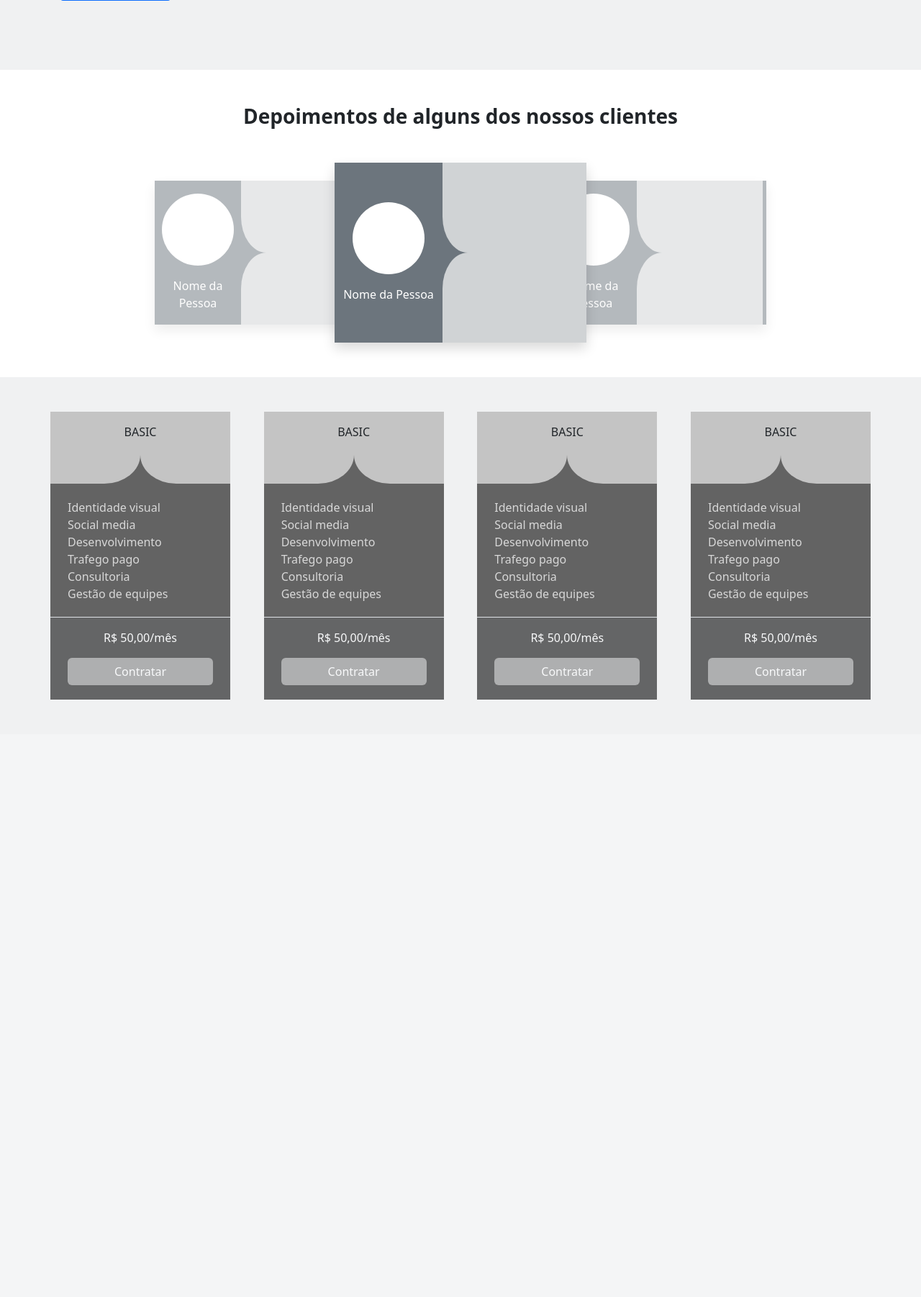
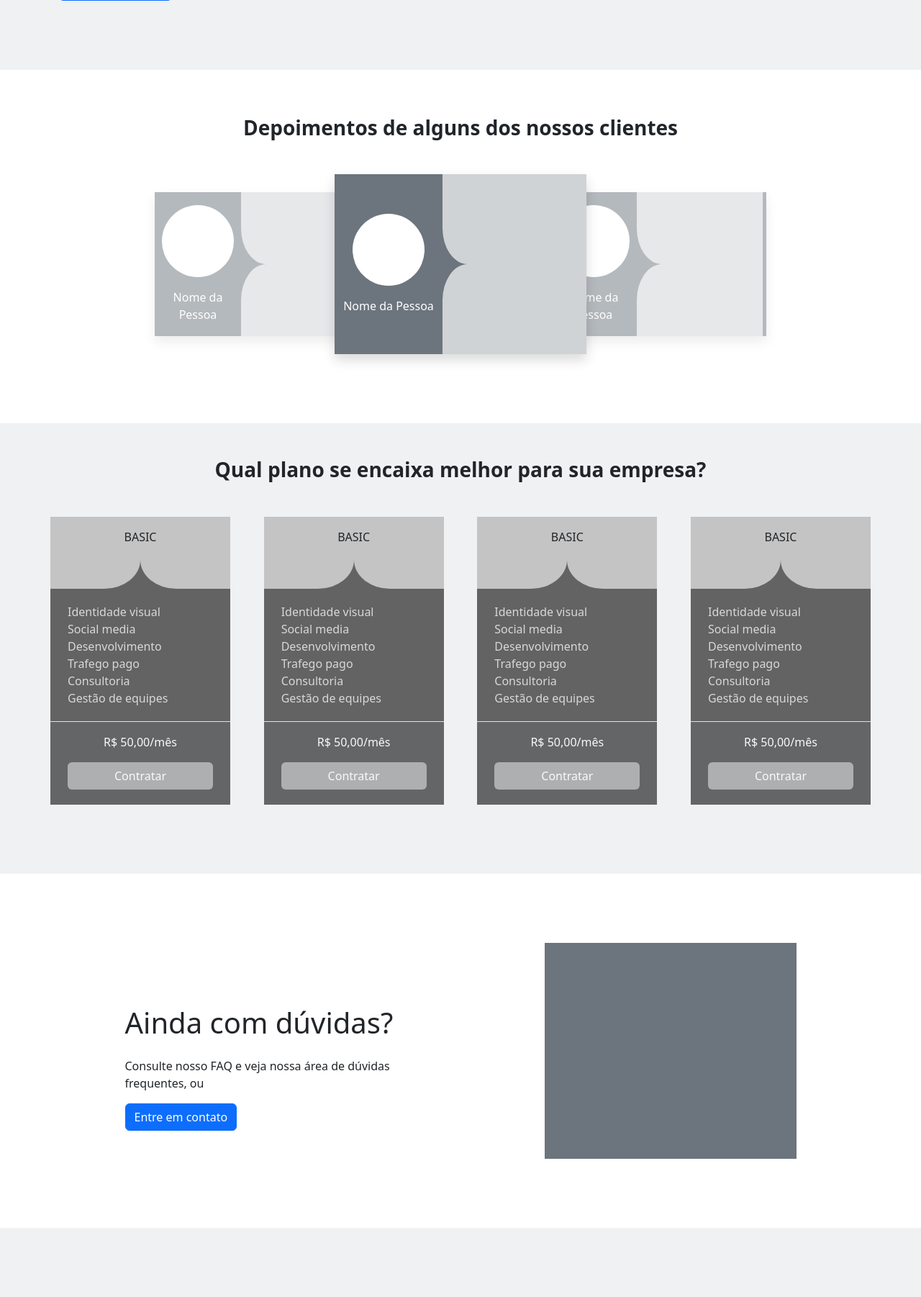
Before and after one commit to RodrigoChantel/Kallasa-Landing-page, a PHP site: page / in a window 1280 px wide. Shown: the part 2698-4500 px from the top of the page at 72% size. Before the commit the page ends 3670 px from the top, so only its background shows below. Run offline with PHP 8.4, Linux system fonts and the light colour scheme; some libraries are stand-ins or nearby versions.

Commit message:
NEW UPDATE

```diff
--- a/index.php
+++ b/index.php
@@ -4,12 +4,12 @@
 <meta charset="UTF-8">
     <meta http-equiv="X-UA-Compatible" content="IE=edge">
     <meta name="viewport" content="width=device-width, initial-scale=1.0">
-    <link href="http://192.168.0.100/kallasa.com.br/assets/css/style.css" rel="stylesheet" type="text/css">
+    <link href="./Assets/css/style.css" rel="stylesheet" type="text/css">
     <link href="./Assets/css/web-projects.css" rel="stylesheet" type="text/css">
     <link href="./Assets/css/web-assessments.css" rel="stylesheet" type="text/css">
     <link href="./Assets/css/web-plans.css" rel="stylesheet" type="text/css">
-    <link href="http://192.168.0.100/kallasa.com.br/assets/css/bootstrap.min.css" rel="stylesheet">
-    <link rel="icon" type="image/x-icon" href="http://192.168.0.100/kallasa.com.br/Assets/img/favicon/favicon.ico">
+    <link href="./Assets/css/bootstrap.min.css" rel="stylesheet">
+    <link rel="icon" type="image/x-icon" href="./Assets/img/favicon/favicon.ico">
     <title>Kallasa Mkt</title>
 </head>
 <body>
@@ -117,7 +117,7 @@
                         <div class="kallasa-box-solutions-right"></div>
                         <div class="kallasa-box-title d-inline position-absolute border">
                             <div class="container-fluid d-flex flex-row align-items-center justify-content-center" style="height: 175px; opacity:68%;">
-                            <img src="http://192.168.0.100/kallasa.com.br/assets/img/icons/analysis.svg" class="edit-img" alt="analysis">
+                            <img src="./Assets/img/icons/analysis.svg" class="edit-img" alt="analysis">
                             </div>
                             <div class="container-fluid mt-2" style="height: 175px;">
                             <h3 class="text-light text-start fs-5">Analytics</h3>
@@ -133,7 +133,7 @@
                         <div class="kallasa-box-solutions-right"></div>
                         <div class="kallasa-box-title d-inline position-absolute border">
                             <div class="container-fluid d-flex flex-row align-items-center justify-content-center" style="height: 175px; opacity:68%;">
-                            <img src="http://192.168.0.100/kallasa.com.br/assets/img/icons/people-search-one.svg" class="edit-img" alt="people search one">
+                            <img src="./Assets/img/icons/people-search-one.svg" class="edit-img" alt="people search one">
                             </div>
                             <div class="container-fluid mt-2" style="height: 175px;">
                             <h3 class="text-light text-start fs-6">Previsão do comportamento do cliente</h3>
@@ -149,7 +149,7 @@
                         <div class="kallasa-box-solutions-right"></div>
                         <div class="kallasa-box-title d-inline position-absolute border">
                             <div class="container-fluid d-flex flex-row align-items-center justify-content-center" style="height: 175px; opacity:68%;">
-                            <img src="http://192.168.0.100/kallasa.com.br/assets/img/icons/peoples-two.svg" class="edit-img" alt="peoples two">
+                            <img src="./Assets/img/icons/peoples-two.svg" class="edit-img" alt="peoples two">
                             </div>
                             <div class="container-fluid mt-2" style="height: 175px;">
                             <h3 class="text-light text-start fs-6">Estratégia orientada pelo ROI</h3>
@@ -228,8 +228,8 @@
 
         <!-- ASSESSMENTS -->
         <section class="section-03 w-100 bg-white py-5">
-            <h4 class="title fs-3 fw-bold text-center">Depoimentos de alguns dos nossos clientes</h4>
-            <div class="container-lg mt-5 d-flex flex-row flex-wrap justify-content-center align-items-center">
+            <h4 class="title fs-3 fw-bold text-center my-3">Depoimentos de alguns dos nossos clientes</h4>
+            <div class="container-lg my-5 d-flex flex-row flex-wrap justify-content-center align-items-center">
 
                 <div class="commit-box bg-secondary d-flex flex-nowrap shadow" style="z-index: 2;">
                     <div class="coomit-box-profile bg-secondary my-0 py-0 bg-secondary d-flex justify-content-center align-items-center flex-wrap">
@@ -275,7 +275,8 @@
 
         <!-- PLANS -->
         <section class="section-04 w-100 bg-secondary bg-opacity-10 py-5">
-            <div class="container-lg w-100 d-flex flex-row flex-wrap justify-content-between px-0">
+            <h4 class="title fs-3 fw-bold text-center mb-5">Qual plano se encaixa melhor para sua empresa?</h4>
+            <div class="container-lg w-100 d-flex flex-row mb-5 flex-wrap justify-content-between px-0">
                 <div class="plan-price d-flex flex-wrap">
                     <div class="plan-price-left"></div>
                     <div class="plan-price-right"></div>
@@ -359,11 +360,32 @@
 
             </div>
         </section>
+
+        <!-- QUESTIONS -->
+        <section class="section-03 w-100 bg-white py-5">
+            <div class="container-lg h-100 d-flex flex-row flex-wrap justify-content-around align-items-center my-5">
+                    <div class="container-fluid mx-md-0 mx-auto px-0 mt-md-5 mt-5" style="width: 400px;">
+                        <h5 class="card-title fs-1 text-dark">Ainda com dúvidas?</h5><br>
+                        <p>Consulte nosso FAQ e veja nossa área de dúvidas frequentes, ou</p>
+                        <a href="#" class="btn btn-primary">Entre em contato</a>
+                    </div>
+                    <div class="bg-secondary" style="width: 350px; height:300px;">
+                    </div>
+            </div>
+        </section>
+
+        <!-- STAFF -->
+        <section class="section-04 w-100 bg-secondary bg-opacity-10 py-5">
+            <div class="container-lg w-100 d-flex flex-row flex-wrap justify-content-between px-0">
+
+            </div>
+        </section>
+
     </main>
 </body>
-<script src="http://192.168.0.100/kallasa.com.br/assets/js/popper.min.js"></script>
-<script src="http://192.168.0.100/kallasa.com.br/assets/js/style.js"></script>
-<script src="http://192.168.0.100/kallasa.com.br/assets/js/bootstrap.min.js"></script>
+<script src="./Assets/js/popper.min.js"></script>
+<script src="./Assets/js/style.js"></script>
+<script src="./Assets/js/bootstrap.min.js"></script>
 <script src="./Assets/js/fontawesome.js" crossorigin="anonymous"></script>
 <script>const popoverTriggerList = document.querySelectorAll('[data-bs-toggle="popover"]')
 const popoverList = [...popoverTriggerList].map(popoverTriggerEl => new bootstrap.Popover(popoverTriggerEl))</script>
```
